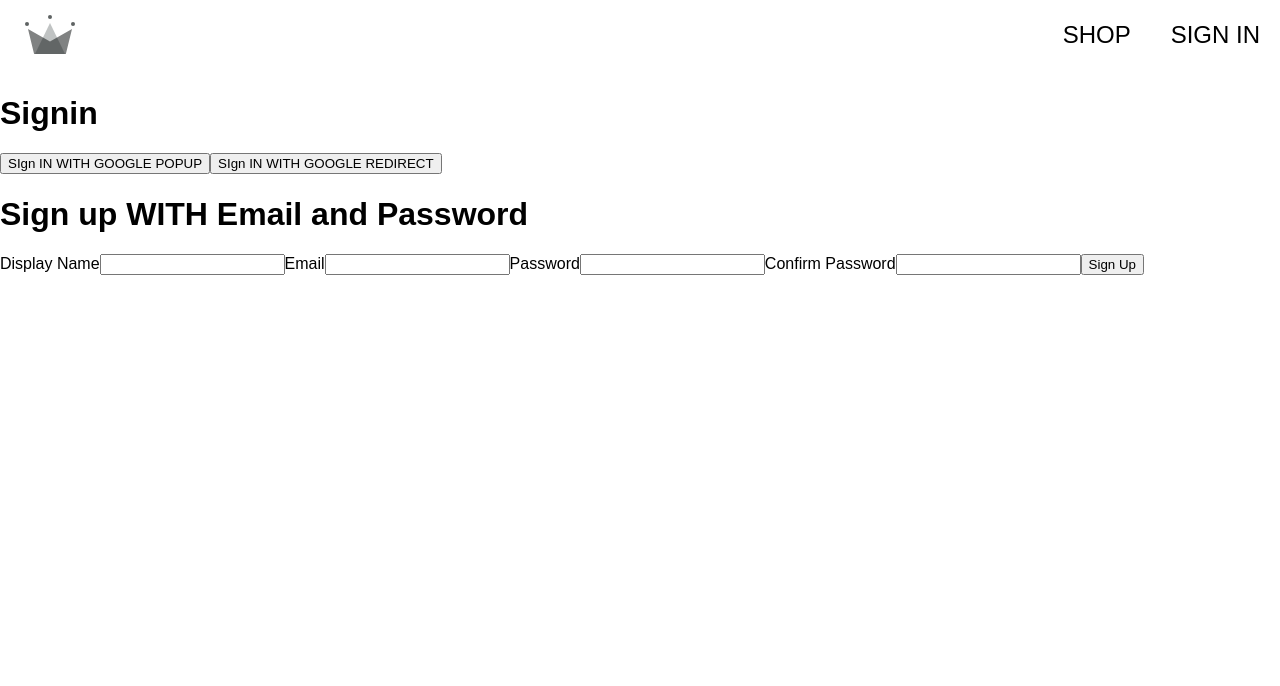
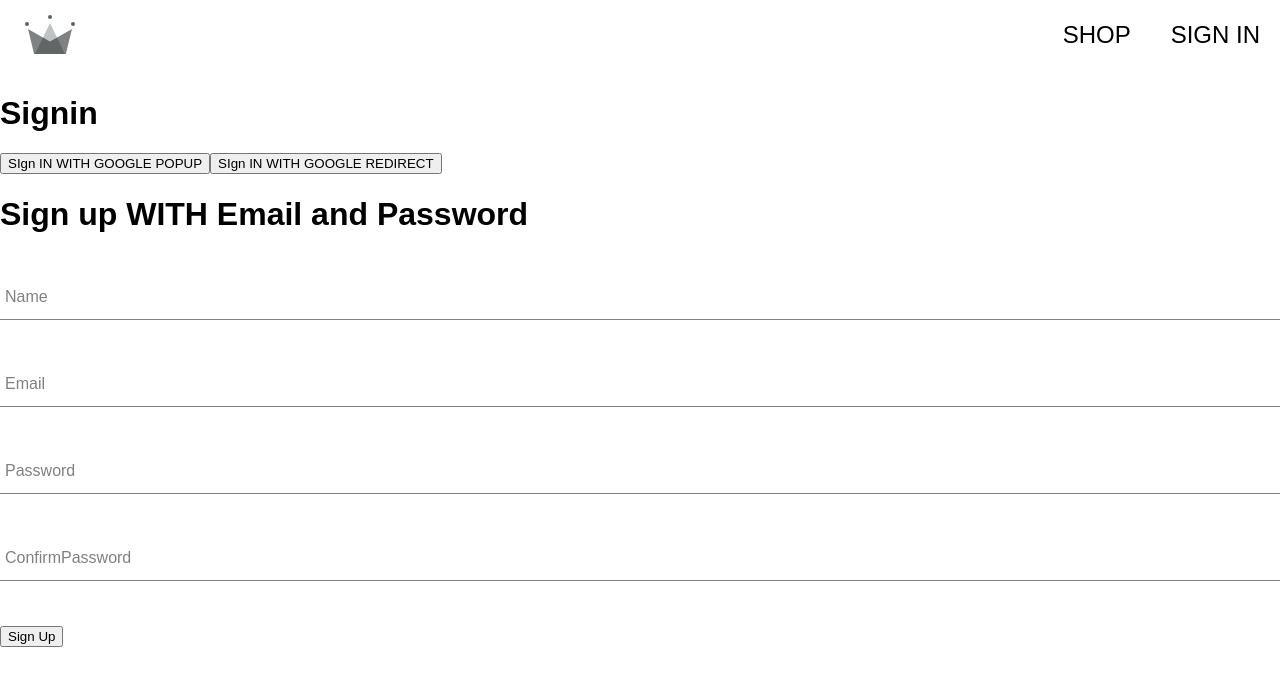
Before and after one commit to TBM-MAHI/ReactApp-crown-clothing, a React (Create React App) app: page /signin in a window 1280 px wide. Shown: the top 686 px of the page. Built offline with nearby package versions, Linux system fonts and the light colour scheme; a web font is replaced by a local one.

Commit message:
complted sign up functinality with email& password

```diff
--- /dev/null
+++ b/src/components/Form-Input/FormInput.component.jsx
@@ -0,0 +1,23 @@
+import React from "react";
+import './FormInput.styles.scss'
+const FormInput = ({ label, ...otherProps }) => {
+  /*  let {label, ...otherProps}= {prop:value,.....}
+    desrtucture label and put rest of the property:val in otherProps
+    ... rest syntax  */
+  console.log(label, otherProps);
+  return (
+    <div className="group">
+      <label
+        className={`${
+          otherProps.value.length ? `shrink ` : ``
+        }form-input-label`}
+      >
+        {label}
+      </label>
+
+      <input className="form-input" {...otherProps} />
+    </div>
+  );
+};
+
+export default FormInput;
--- /dev/null
+++ b/src/components/Form-Input/FormInput.styles.scss
@@ -0,0 +1,54 @@
+$sub-color: grey;
+$main-color: black;
+
+@mixin shrinkLabel {
+    top: -14px;
+    font-size: 12px;
+    color: $main-color;
+}
+
+.group {
+    position: relative;
+    margin: 45px 0;
+
+    .form-input {
+        background: none;
+        background-color: white;
+        color: $sub-color;
+        font-size: 18px;
+        padding: 10px 10px 10px 5px;
+        display: block;
+        width: 100%;
+        border: none;
+        border-radius: 0;
+        border-bottom: 1px solid $sub-color;
+        margin: 25px 0;
+
+        &:focus {
+            outline: none;
+        }
+
+        &:focus~.form-input-label {
+            @include shrinkLabel();
+        }
+    }
+
+    input[type='password'] {
+        letter-spacing: 0.3em;
+    }
+
+    .form-input-label {
+        color: $sub-color;
+        font-size: 16px;
+        font-weight: normal;
+        position: absolute;
+        pointer-events: none;
+        left: 5px;
+        top: 10px;
+        transition: 300ms ease all;
+
+        &.shrink {
+            @include shrinkLabel();
+        }
+    }
+}
--- a/src/components/sign-up-form/SignUpForm.component.jsx
+++ b/src/components/sign-up-form/SignUpForm.component.jsx
@@ -1,4 +1,8 @@
-import {create_AuthenticatedUserWithEmail_n_password} from '../../utility/firebase/firebase.utility'
+import {
+  create_AuthenticatedUserWithEmail_n_password,
+  create_Firestore_UserDocument_From_Auth,
+} from "../../utility/firebase/firebase.utility";
+import FormInput from "../Form-Input/FormInput.component";
 import { useState } from "react";
 let initalFormFields = {
   displayName: "",
@@ -7,24 +11,31 @@ let initalFormFields = {
   ConfirmPassword: "",
 };
 const SignUpForm = () => {
-  const [ formFields, setformFields ] = useState(initalFormFields);
+  const [formFields, setformFields] = useState(initalFormFields);
   let { displayName, email, password, ConfirmPassword } = formFields;
   // console.log(formFields);
 
   let handleFormSubmit = async (event) => {
     event.preventDefault();
-        console.log(event);
+    if (password !== ConfirmPassword) return alert("Password do not match!");
     try {
-             let response = await create_AuthenticatedUserWithEmail_n_password(
+      let { user } = await create_AuthenticatedUserWithEmail_n_password(
         email,
         password
       );
-             console.log(response);
+      console.log(user);
+      let usersDocumentReference =
+        await create_Firestore_UserDocument_From_Auth(user, { displayName });
+      console.log(usersDocumentReference);
+      alert("SignIn Success!!");
+      setformFields(initalFormFields);
     } catch (error) {
-            console.log(error);
+      console.log(`${error.name} \n ${error.message} \n  ${error.code}`);
+      if (error.code === "auth/email-already-in-use") alert("email-already-in-use");
+      else if (error.code === "auth/weak-password") alert("weak-password");
+      else if (error.code === "auth/invalid-email") alert("Invalid-email");
     }
-
-    }
+  };
 
   const handleChange = (e) => {
     let { name, value } = e.target;
@@ -33,10 +44,11 @@ const SignUpForm = () => {
   };
   return (
     <div>
+      {console.log("render signupForm")}
       <h1>Sign up WITH Email and Password</h1>
       <form onSubmit={handleFormSubmit}>
-          <label htmlFor="display-name">Display Name</label>
-          <input
+        <FormInput
+          label="Name"
           type="text"
           name="displayName"
           onChange={handleChange}
@@ -45,24 +57,26 @@ const SignUpForm = () => {
           required
         />
 
-          <label htmlFor="email">Email</label>
-          <input
+        <FormInput
+          label="Email"
           type="email"
           name="email"
           onChange={handleChange}
           value={email}
           required
         />
-          <label htmlFor="password">Password</label>
-          <input
+
+        <FormInput
+          label="Password"
           type="password"
           name="password"
           onChange={handleChange}
           value={password}
           required
         />
-          <label htmlFor="confirm-password">Confirm Password</label>
-          <input
+
+        <FormInput
+          label="ConfirmPassword"
           type="password"
           name="ConfirmPassword"
           onChange={handleChange}
--- a/src/utility/firebase/firebase.utility.js
+++ b/src/utility/firebase/firebase.utility.js
@@ -5,7 +5,8 @@ import {
     signInWithPopup,
     signInWithRedirect,
     GoogleAuthProvider,
-    createUserWithEmailAndPassword
+    createUserWithEmailAndPassword,
+    signInWithEmailAndPassword
 } from 'firebase/auth';
 // Import the functions for Firestore Database
 import { getFirestore, doc, setDoc, getDoc } from "firebase/firestore";
@@ -40,13 +41,13 @@ export const signInWithGOOGLeRedirect = () => signInWithRedirect(auth, GooglePro
 //Set up Singleton instatiation for firestore
 export const db = getFirestore();
 
-export const create_Firestore_UserDocument_From_Auth = async (userAuthInfo) => {
+export const create_Firestore_UserDocument_From_Auth = async (userAuthInfo, additionalInfo = {}) => {
+  console.log(additionalInfo);
   if (!userAuthInfo)
     return
   let usersDocumentReference = doc(db, "users", userAuthInfo.uid);
-
   let usersSnapshot = await getDoc(usersDocumentReference);
-  console.log(usersSnapshot.exists());
+  console.log("USER SNAPSHOT OF SOC EXISTS ",usersSnapshot.exists());
 
   //if the Document does not exists
   if (!usersSnapshot.exists()) {
@@ -57,6 +58,7 @@ export const create_Firestore_UserDocument_From_Auth = async (userAuthInfo) => {
         email,
         photoURL,
         createdAt: new Date(),
+        ...additionalInfo
       });
     } catch (error) {
       console.log(`Error while creating users ${error}`);
```
Lines whose indentation alone changed are shown as unchanged.
